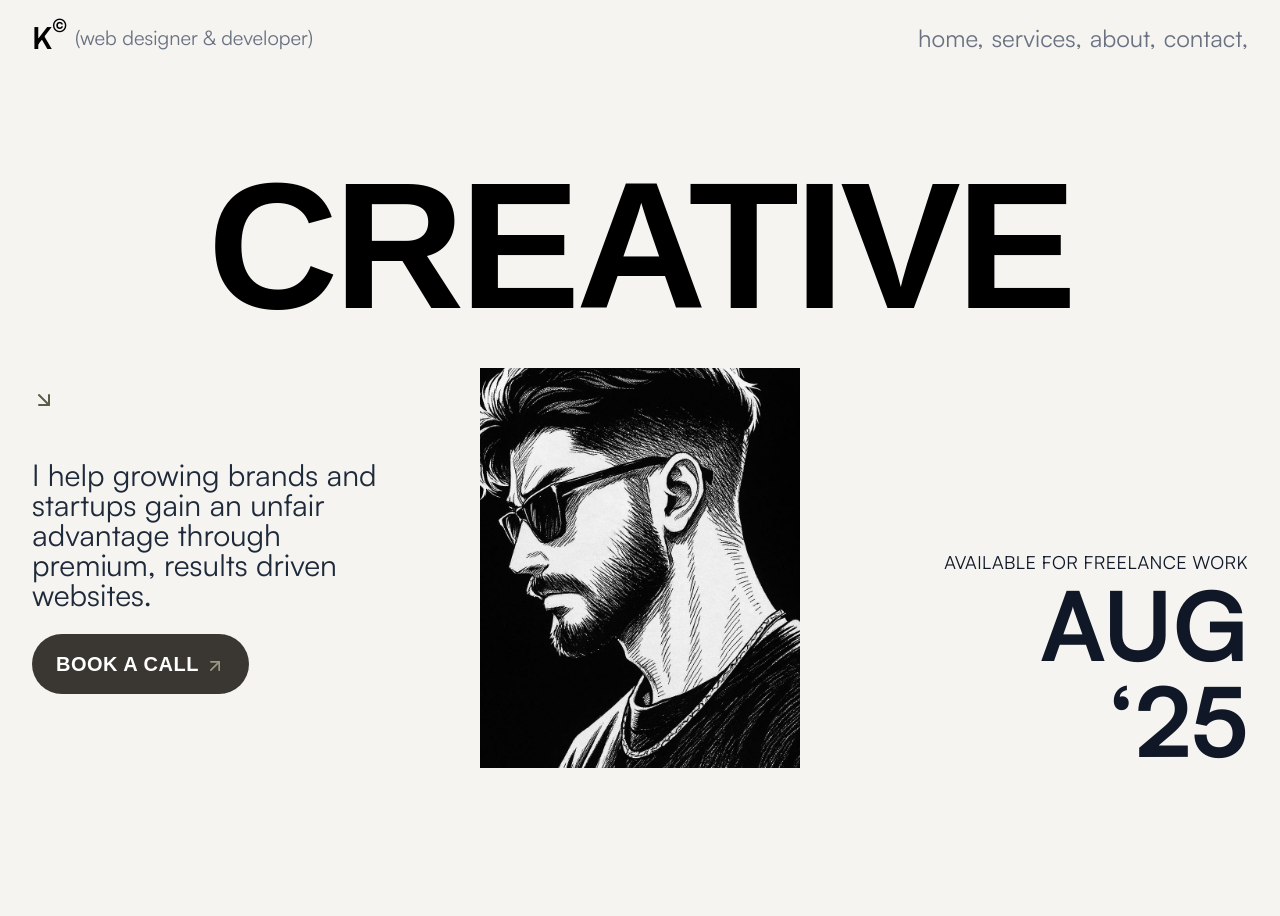
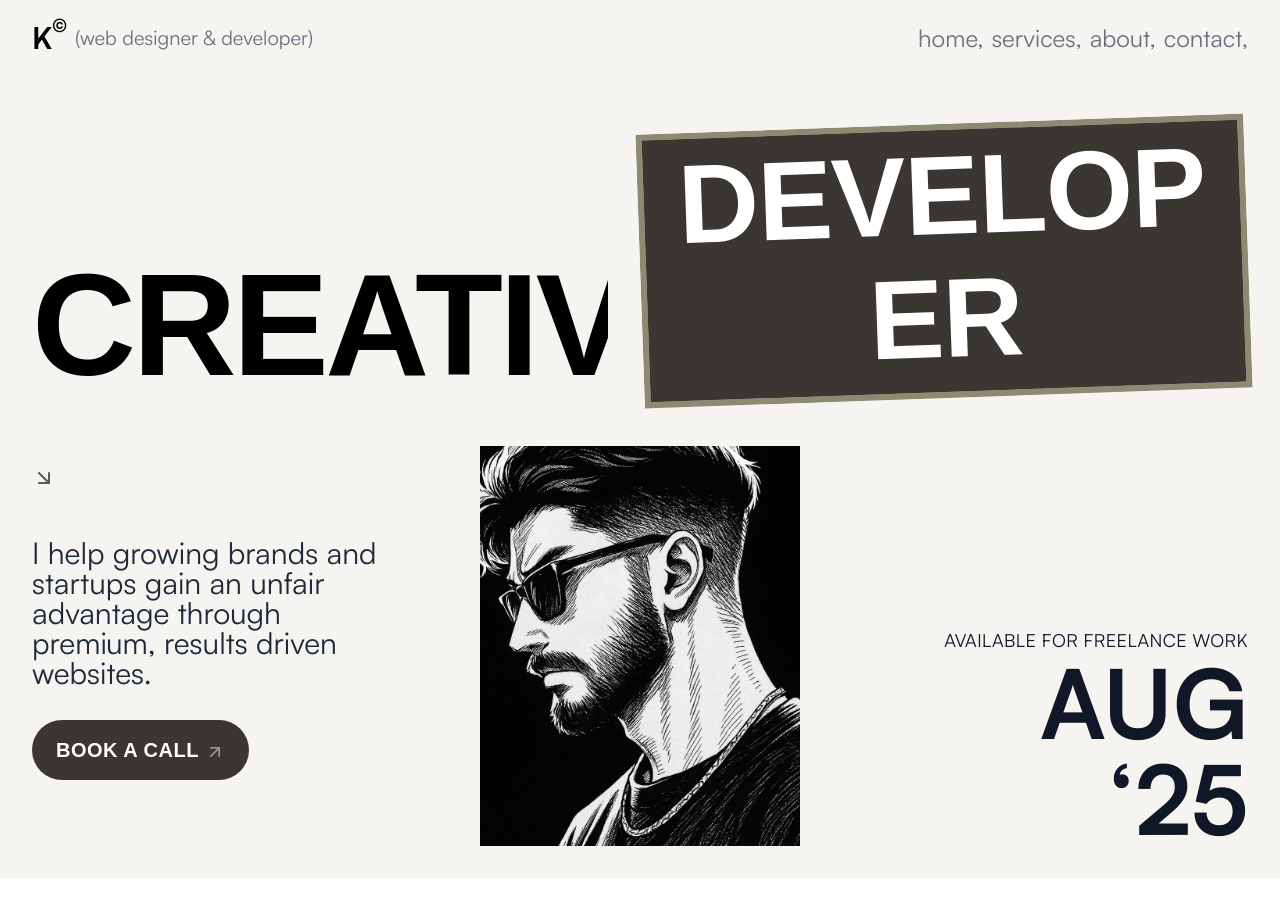
Before and after one commit to karan1310-bit/amateurK, a Next.js app: page / in a window 1280 px wide. Shown: the top 916 px of the page. Before the commit the page ends 800 px from the top, so only its background shows below. Built offline with nearby package versions, Linux system fonts and the light colour scheme; a web font is replaced by a local one.

Commit message:
hero done with animation

```diff
--- a/app/globals.css
+++ b/app/globals.css
@@ -1,8 +1,4 @@
 @import "tailwindcss";
-
-body {
-  @apply bg-[#f5f4f1] text-black font-satoshi;
-}
 
 @layer base {
   @font-face {
--- a/app/page.js
+++ b/app/page.js
@@ -3,9 +3,9 @@ import React from 'react'
 
 const page = () => {
   return (
-    <main className='bg-[#f5f4f1]'>
-
+    <main className=''>
       <HeroSection />
+      <div className='h-screen'></div>
     </main>
   )
 }
--- a/components/Header.jsx
+++ b/components/Header.jsx
@@ -1,6 +1,8 @@
 'use client';
 
 import Link from 'next/link';
+import { useGSAP } from '@gsap/react';
+import gsap from 'gsap';
 import Effect from './Effect';
 
 export default function Header() {
@@ -11,19 +13,35 @@ export default function Header() {
     { href: '/', label: 'contact,' },
   ];
 
+  useGSAP(() => {
+    gsap.from('.nav-word', {
+      opacity: 0,
+      duration: 1,
+      stagger: 0.15,
+      ease: 'power2.out',
+      delay: 0.3,
+    });
+  }, []);
+
   return (
-    <nav className="flex md:items-center gap-4 justify-between py-4 md:py-5 font-satoshi w-full">
+    <nav className="flex md:items-center gap-4 bg-[#f5f4f1] px-4 md:px-8 justify-between py-4 md:py-5 font-satoshi w-full">
       {/* Logo / Site Title */}
       <div className="flex flex-col md:flex-row md:items-center gap-0 md:gap-2">
-        <p className='text-2xl md:text-3xl font-bold'>K<sup className="text-lg align-top">©</sup></p>
-        <p className='text-gray-500 text-lg md:text-xl'>(web designer & developer)</p>
+        <p className="nav-word text-2xl md:text-3xl font-bold">
+          K<sup className="text-lg align-top">©</sup>
+        </p>
+        <p className="nav-word text-gray-500 text-lg md:text-xl">
+          (web designer & developer)
+        </p>
       </div>
 
-      {/* Nav links visible at all screen sizes now */}
+      {/* Nav links fade in word by word */}
       <ul className="md:flex md:gap-2">
         {navLinks.map((link, index) => (
-          <li key={index} className="leading-none text-2xl md:text-2xl uppercase text-gray-500">
-            <Effect id="contact-hero" title={link.label} link={link.href} />
+          <li key={index} className="leading-none text-xl md:text-2xl uppercase text-gray-500">
+            <span className="nav-word">
+              <Effect id={`nav-${index}`} title={link.label} link={link.href} />
+            </span>
           </li>
         ))}
       </ul>
--- a/components/Hero.jsx
+++ b/components/Hero.jsx
@@ -5,38 +5,139 @@ import { FiArrowDownLeft } from 'react-icons/fi';
 import FlairButton from './Button';
 import Header from './Header';
 
+import { useGSAP } from '@gsap/react';
+import gsap from 'gsap';
+import { SplitText } from 'gsap/all';
+import { ScrollTrigger } from 'gsap/ScrollTrigger';
+
+gsap.registerPlugin(SplitText, ScrollTrigger);
+
 export default function HeroSection() {
+  useGSAP(() => {
+    // Developer split animation
+    const split = SplitText.create('.hero-developer', { type: 'chars' });
+
+    gsap
+      .timeline({ delay: 0.5 })
+      .to('.hero-text-scroll', {
+        duration: 1,
+        clipPath: 'polygon(0% 0%, 100% 0%, 100% 100%, 0% 100%)',
+        ease: 'circ.out',
+      })
+      .from(
+        split.chars,
+        {
+          yPercent: 200,
+          stagger: 0.025,
+          ease: 'power2.out',
+        },
+        '-=0.7'
+      );
+
+    // Animate everything up from hidden
+    gsap.from(['.text-creative', '.animate-up'], {
+      y: 100,
+      opacity: 0,
+      duration: 1.3,
+      ease: 'power4.out',
+      stagger: 0.2,
+      delay: 0.3,
+    });
+
+    // Scroll-triggered section scale/rotate
+    gsap.timeline({
+      scrollTrigger: {
+        trigger: '.hero-wrapper',
+        start: 'top top',
+        end: 'bottom top',
+        scrub: true,
+      },
+    }).to('.hero-wrapper', {
+      rotate: 7,
+      scale: 0.9,
+      yPercent: 30,
+      ease: 'power1.inOut',
+    });
+  });
+
   return (
-
-    <section className="min-h-screen bg-[#f5f4f1] text-black px-4 md:px-8  pb-8 flex flex-col justify-between">
+    <section className="min-h-screen">
+      <div className="hero-wrapper flex flex-col justify-between">
         <Header />
-      {/* Big Heading */}
-      <div>
-      <div className="md:text-center mt-12 md:mt-0">
-        <h1 className=" text-[3.3rem] md:text-[11.3rem] font-bold font-proxima uppercase leading-none tracking-tight mb-12 md:mb-8">
+        <div className="hero-container bg-[#f5f4f1] text-black px-4 md:px-8 pb-8">
+          <div className="md:text-center mt-8 md:mt-12">
+            <div className="flex flex-col md:flex-row md:justify-center md:items-end gap-0 md:gap-8 mb-8 md:mb-12">
+              {/* CREATIVE */}
+              <div className="overflow-hidden">
+                <h1 className="text-creative text-[4.5rem] md:text-[9rem] font-bold font-proxima uppercase leading-none tracking-tight">
                   CREATIVE
                 </h1>
               </div>
 
-      {/* Bottom 3-column layout */}
+              {/* DEVELOPER */}
+              <div className="hero-text-scroll rotate-[-2deg] border-[1vw] md:border-[0.5vw] border-[#8B8B72] [clip-path:polygon(50%_0,50%_0,50%_100%,50%_100%)]">
+                <div className="bg-[#3a3733]">
+                  <h1 className="hero-developer uppercase text-[3.4rem] md:text-[7rem] font-proxima font-bold text-[#FFFFFF] leading-[1.1] tracking-[-0.01em] px-4 pb-3 pt-2 md:pt-1">
+                    Developer
+                  </h1>
+                </div>
+              </div>
+            </div>
+          </div>
+
           <div className="flex md:h-[50vh] flex-col md:flex-row justify-between items-start md:items-start gap-8 md:gap-16">
-        {/* Left: Arrow + Text + CTA */}
-        <div className="w-full md:w-1/3 min-h-full">
-          <div className="hidden md:block text-xl text-[#5c5c49] mt-4 mb-12">
+            {/* LEFT COLUMN */}
+            <div className="w-full md:w-1/3 min-h-full space-y-4">
+              <div className="overflow-hidden">
+                <div className="animate-up hidden md:block text-xl text-[#5c5c49] mt-4 mb-8">
                   <FiArrowDownLeft className="inline-block text-2xl text-[#5c5c49] rotate-270" />
                 </div>
-          <p className="text-gray-800 mb-4 md:mb-6 text-xl sm:text-3xl font-satoshi leading-[1.1] md:leading-none">
+              </div>
+
+              <div className="overflow-hidden">
+                <p className="animate-up text-gray-800 mb-2 md:mb-4 text-xl sm:text-3xl font-satoshi leading-[1.1] md:leading-none">
                   I help growing brands and startups gain an unfair advantage through
                   premium, results driven websites.
                 </p>
-          <span>
+              </div>
+
+              <div className="overflow-hidden">
+                <span className="animate-up inline-block">
                   <FlairButton />
                 </span>
               </div>
+            </div>
 
-        {/* Center: Image */}
-        <div className="hidden md:flex w-full md:w-1/3 h-full justify-center">
-          <div className="w-48 h-60 sm:w-52 sm:h-64 md:w-80 md:h-full relative overflow-hidden">
+            {/* CENTER IMAGE */}
+            <div className="w-full md:w-1/3 h-full justify-center hidden md:flex">
+              <div className="overflow-hidden w-full flex justify-center">
+                <div className="animate-up w-48 h-60 sm:w-52 sm:h-64 md:w-80 md:h-full relative overflow-hidden">
+                  <Image
+                    src="/images/hero.jpg"
+                    alt="Huy Nguyen"
+                    fill
+                    className="object-cover"
+                    priority
+                  />
+                </div>
+              </div>
+            </div>
+
+            {/* RIGHT COLUMN */}
+            <div className="w-full md:w-1/3 h-full justify-end font-satoshi text-right text-gray-900 mt-4 md:mt-0 hidden md:flex overflow-hidden">
+              <div className="animate-up flex flex-col justify-end items-end">
+                <p className="uppercase text-lg tracking-wide">
+                  Available for freelance work
+                </p>
+                <p className="text-3xl sm:text-8xl font-bold">AUG ‘25</p>
+              </div>
+            </div>
+
+            {/* MOBILE LAYOUT (now animated!) */}
+            <div className="flex md:hidden w-full h-full justify-end items-end">
+              {/* IMAGE */}
+              <div className="w-1/2 h-full flex justify-center overflow-hidden">
+                <div className="animate-up w-48 h-60 relative overflow-hidden">
                   <Image
                     src="/images/hero.jpg"
                     alt="Huy Nguyen"
@@ -47,32 +148,9 @@ export default function HeroSection() {
                 </div>
               </div>
 
-        {/* Right: Freelance Info */}
-        <div className="hidden md:flex w-full md:w-1/3 h-full justify-end font-satoshi text-right text-gray-900 mt-4 md:mt-0">
-            <div className="flex flex-col justify-end items-end">
-            <p className="uppercase text-lg tracking-wide">
-              Available for freelance work
-            </p>
-            <p className="text-3xl sm:text-8xl font-bold">AUG ‘25</p>
-          </div>
-        </div>
-
-{/* Mobile: Freelance Info */}
-        <div className='flex md:hidden w-full h-full justify-end items-end'>
-          <div className="flex w-1/2 h-full justify-center">
-          <div className="w-48 h-60 relative overflow-hidden">
-            <Image
-              src="/images/hero.jpg"
-              alt="Huy Nguyen"
-              fill
-              className="object-cover"
-              priority
-            />
-          </div>
-          </div>
-
-          <div className="flex flex-col justify-end items-end w-1/2 font-satoshi text-right text-gray-900">
-            <div className="">
+              {/* TEXT */}
+              <div className="w-1/2 flex flex-col justify-end items-end font-satoshi text-right text-gray-900 overflow-hidden">
+                <div className="animate-up">
                   <p className="uppercase text-base tracking-wide leading-none">
                     Available for freelance work
                   </p>
@@ -80,8 +158,9 @@ export default function HeroSection() {
                 </div>
               </div>
             </div>
-
-      </div></div>
+          </div>
+        </div>
+      </div>
     </section>
   );
 }
```
Lines whose indentation alone changed are shown as unchanged.
